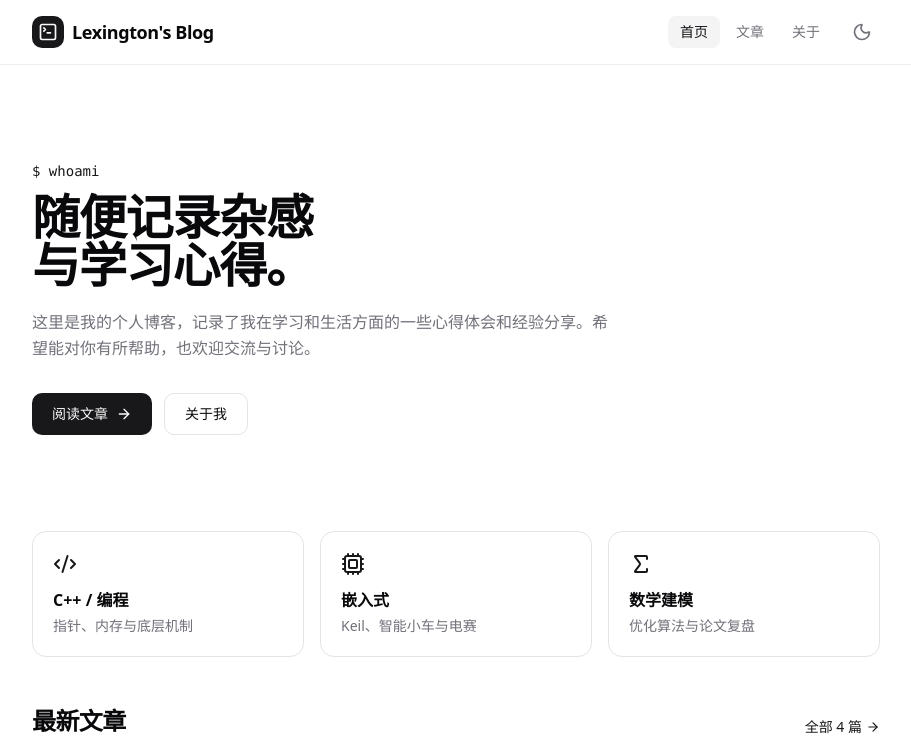
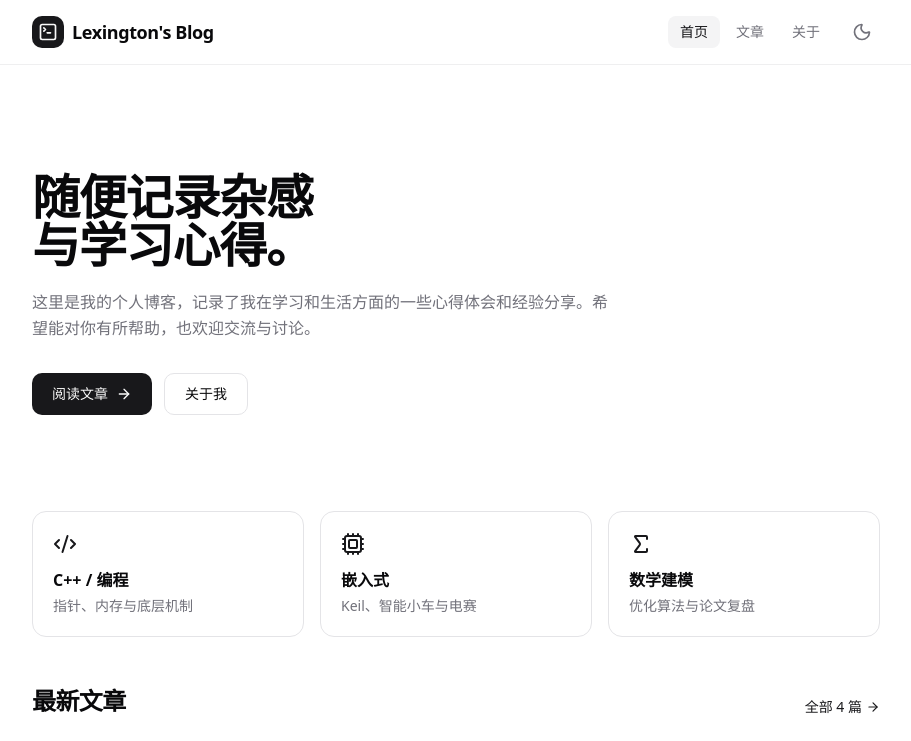
Before and after one commit to 7Lexington8/My-Blog, a React (Vite) app: page / in a window 1280 px wide. Shown: the top 741 px of the page, without its empty margins (184-1095 px from the left). Built offline with nearby package versions, Linux system fonts and the light colour scheme.

Commit message:
随便改改

```diff
--- a/src/pages/Home.tsx
+++ b/src/pages/Home.tsx
@@ -14,7 +14,7 @@ export default function Home() {
     <div>
       {/* Hero */}
       <section className="py-16 sm:py-24">
-        <p className="mb-3 font-mono text-sm text-primary">$ whoami</p>
+        <p className="mb-3 font-mono text-sm text-primary"></p>
         <h1 className="mb-5 text-4xl font-bold leading-tight tracking-tight sm:text-5xl">
           随便记录杂感
           <br />
```
